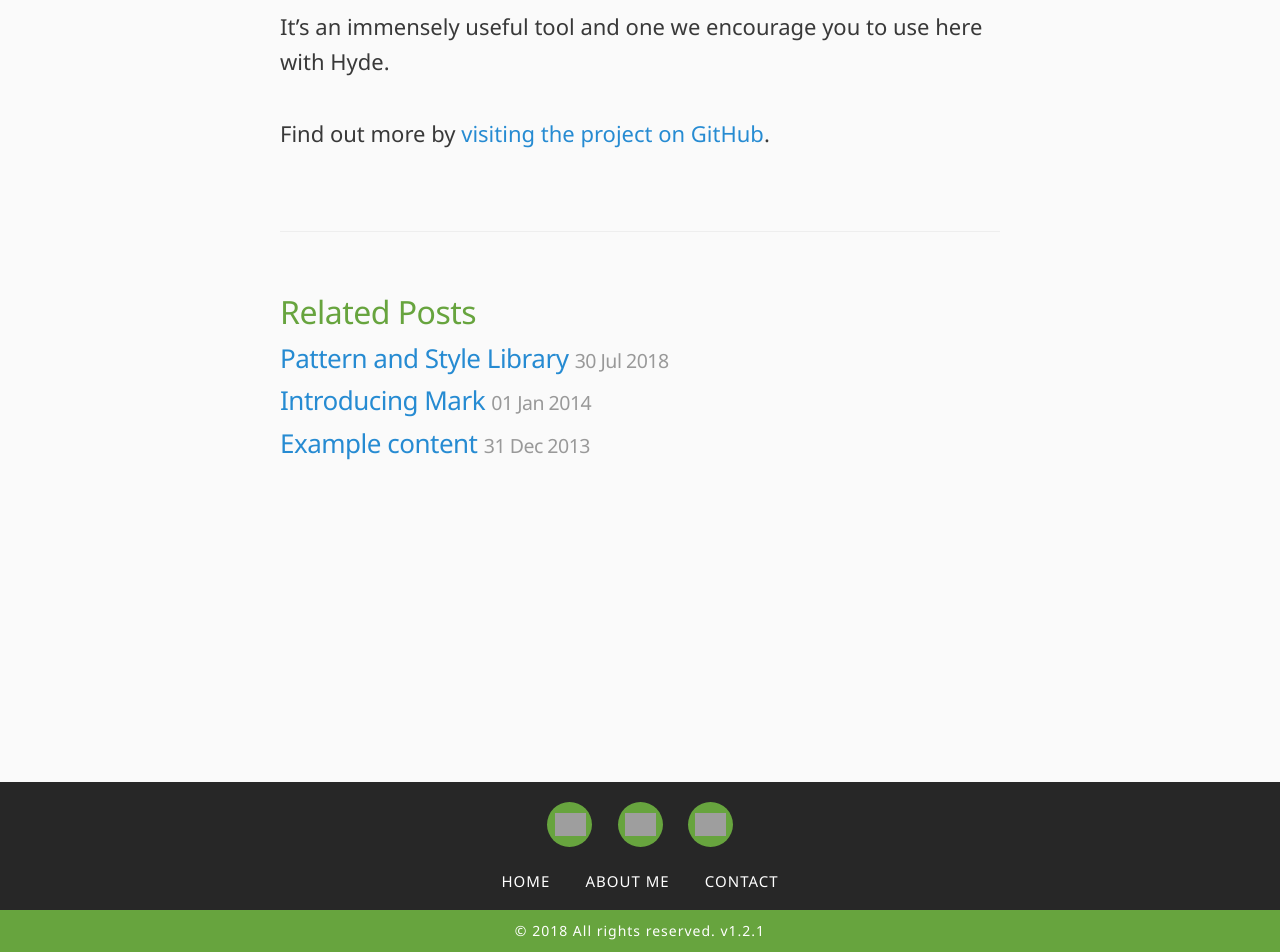
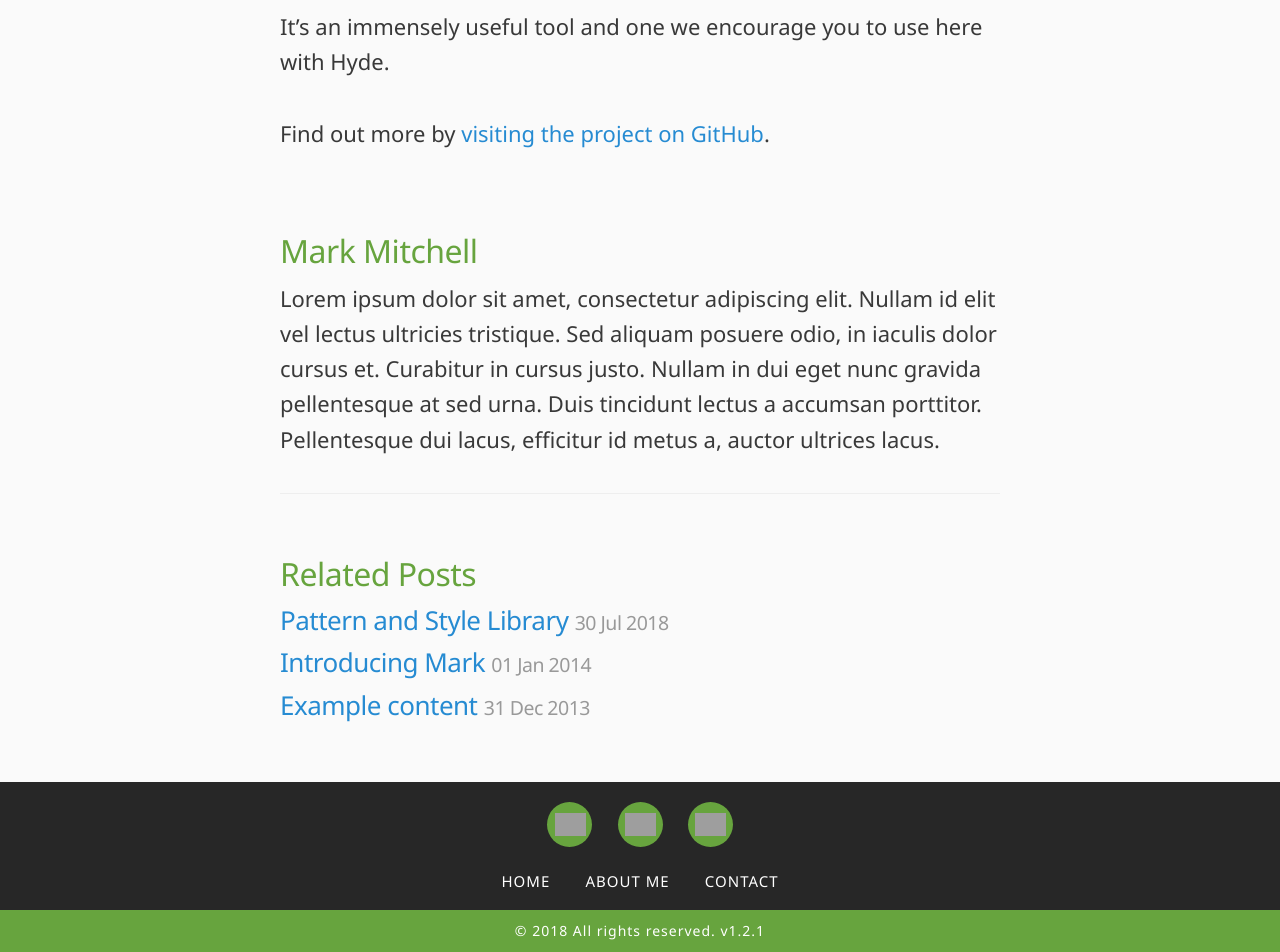
Before and after one commit to markthelefty/markthelefty.github.io, a Jekyll site: the page built from _posts/2013-12-31-whats-jekyll.md, in a window 1280 px wide. Shown: the part 928-1880 px from the top of the page. Built offline with Jekyll 4.4.1, drawn with Linux system fonts in a browser that asks for light colours; some web fonts are replaced; grey boxes are pictures that could not be loaded.

Commit message:
added author bio section

```diff
--- a/_layouts/post.html
+++ b/_layouts/post.html
@@ -6,6 +6,16 @@
   <h1 class="post-title">{{ page.title }}</h1>
   <span class="post-date">{{ page.date | date_to_string }}</span>
   {{ content }}
+</div>
+
+<div class="about-author">
+  <div class="author-image">
+
+  </div>
+  <div class="author-bio">
+        <h2>Mark Mitchell</h2>
+        <p>Lorem ipsum dolor sit amet, consectetur adipiscing elit. Nullam id elit vel lectus ultricies tristique. Sed aliquam posuere odio, in iaculis dolor cursus et. Curabitur in cursus justo. Nullam in dui eget nunc gravida pellentesque at sed urna. Duis tincidunt lectus a accumsan porttitor. Pellentesque dui lacus, efficitur id metus a, auctor ultrices lacus.</p>
+  </div>
 </div>
 
 <div class="related">
--- a/public/css/partials/poole.scss
+++ b/public/css/partials/poole.scss
@@ -330,7 +330,7 @@
 .related {
   padding-top: 2rem;
   padding-bottom: 2rem;
-  border-top: 1px solid #eee;
+  /*border-top: 1px solid #eee;*/
 }
 .related-posts {
   padding-left: 0;
```
Also changed, not shown: _includes/css/style.css.
